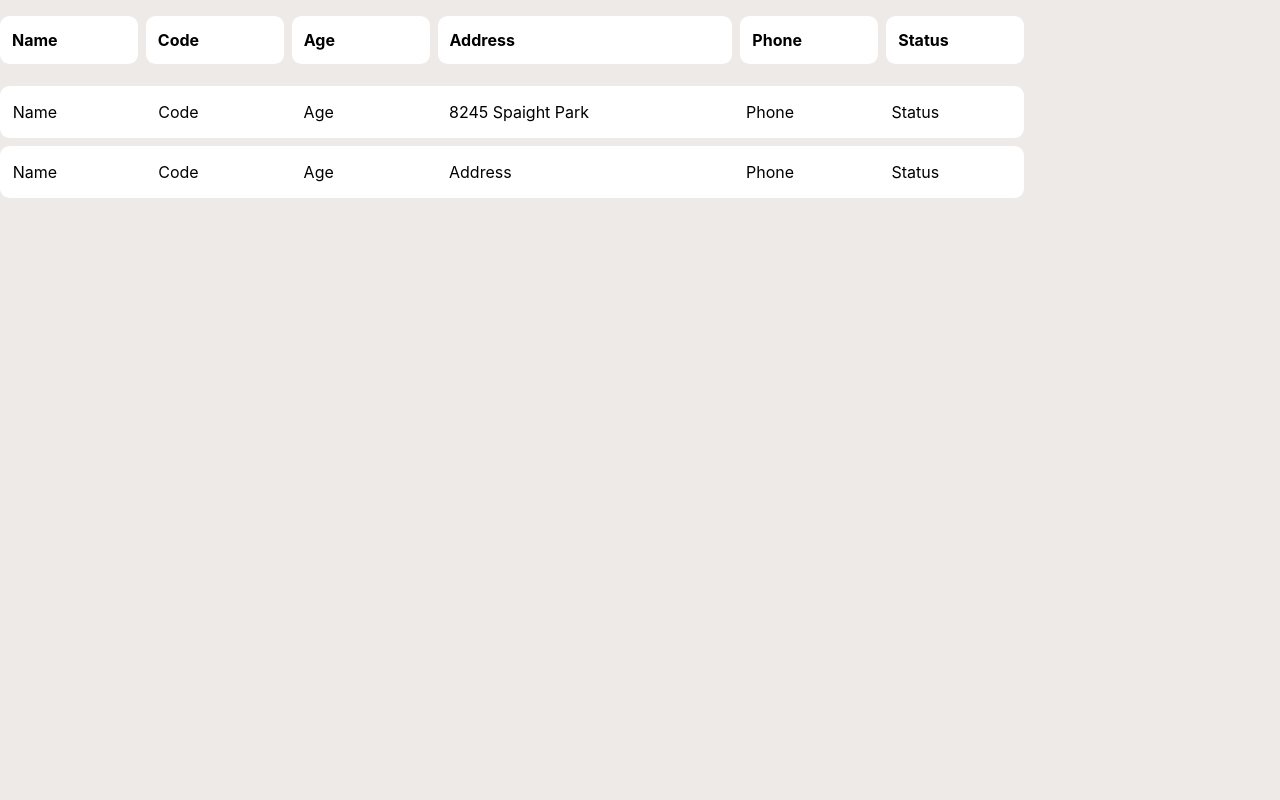
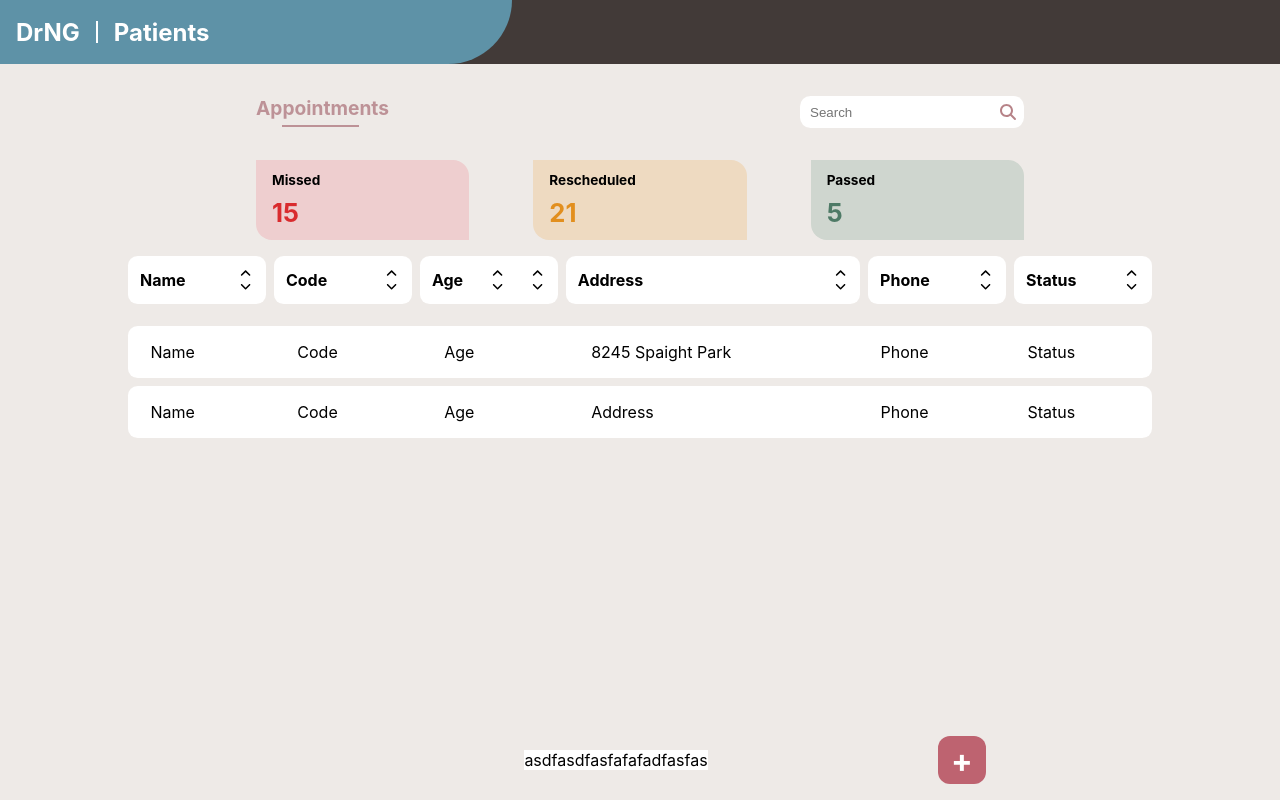
Before and after one commit to AchaRhaah/Dr.Nwgashi, a React (Create React App) app: page / in a window 1280 px wide. Built offline with nearby package versions, Linux system fonts and the light colour scheme.

Commit message:
done with hom page. on to the records page

```diff
--- a/src/App.js
+++ b/src/App.js
@@ -1,11 +1,20 @@
 import "./App.css";
-import { Navbar, StatusBox, Status, Table } from "../src/components/index";
+import { Navbar } from "./components";
+import { HomePage, RecordPage } from "./pages";
+import { BrowserRouter, Routes, Route } from "react-router-dom";
 
 function App() {
   return (
     <div className="App">
-      {/* hi */}
-      <Table />
+      <Navbar />
+      <HomePage />
+      {/* <BrowserRouter>
+        <Routes>
+          <Route path="/" element={<HomePage />}>
+            <Route index element={<RecordPage />} />
+          </Route>
+        </Routes>
+      </BrowserRouter> */}
     </div>
   );
 }
--- a/src/components/StatusBox/StatusBox.module.css
+++ b/src/components/StatusBox/StatusBox.module.css
@@ -1,6 +1,6 @@
 .container {
-    width: 12rem;
-    height: 5.5rem;
+    width: 18rem;
+    height: 5rem;
     background: #000;
     border-radius: 0 1rem 0 1rem;
     display: flex;
--- a/src/components/Table/Table.jsx
+++ b/src/components/Table/Table.jsx
@@ -1,26 +1,64 @@
 import React from "react";
 import styles from "./TableHeader.module.css";
+import { FontAwesomeIcon } from "@fortawesome/react-fontawesome";
+import {
+  faAngleUp,
+  faAngleDown,
+  faBarsFilter,
+} from "@fortawesome/free-solid-svg-icons";
 
 function Table() {
   return (
-    <div>
+    <div className={styles.tableContainer}>
       <ul className={styles.table}>
-        <li className={styles.table_header}>
-          <div className={`${styles.tableHeaderText} ${styles.col_1}`}>
-            Name
+        <li className={styles.tableHeader}>
+          <div className={`${styles.tableHeaderContainer} ${styles.col_1}`}>
+            <p className={styles.tableHeaderText}>Name</p>
+            <div className={styles.iconContainer}>
+              <FontAwesomeIcon className={styles.icon} icon={faAngleUp} />
+              <FontAwesomeIcon className={styles.icon} icon={faAngleDown} />
+            </div>
           </div>
-          <div className={`${styles.col_2} ${styles.tableHeaderText}`}>
-            Code
+          <div className={`${styles.col_2} ${styles.tableHeaderContainer}`}>
+            <p className={styles.tableHeaderText}>Code</p>
+            <div className={styles.iconContainer}>
+              <FontAwesomeIcon className={styles.icon} icon={faAngleUp} />
+              <FontAwesomeIcon className={styles.icon} icon={faAngleDown} />
+            </div>
           </div>
-          <div className={`${styles.col_3} ${styles.tableHeaderText}`}>Age</div>
-          <div className={`${styles.col_4} ${styles.tableHeaderText}`}>
-            Address
+          <div className={`${styles.col_3} ${styles.tableHeaderContainer}`}>
+            <p className={styles.tableHeaderText}>Age</p>
+            <div className={styles.iconWrapper}>
+              <div className={styles.iconContainer}>
+                <FontAwesomeIcon className={styles.icon} icon={faAngleUp} />
+                <FontAwesomeIcon className={styles.icon} icon={faAngleDown} />
+              </div>
+            </div>
+            <div className={styles.iconContainer}>
+              <FontAwesomeIcon className={styles.icon} icon={faAngleUp} />
+              <FontAwesomeIcon className={styles.icon} icon={faAngleDown} />
+            </div>
           </div>
-          <div className={`${styles.col_5} ${styles.tableHeaderText}`}>
-            Phone
+          <div className={`${styles.col_4} ${styles.tableHeaderContainer}`}>
+            <p className={styles.tableHeaderText}>Address</p>
+            <div className={styles.iconContainer}>
+              <FontAwesomeIcon className={styles.icon} icon={faAngleUp} />
+              <FontAwesomeIcon className={styles.icon} icon={faAngleDown} />
+            </div>
           </div>
-          <div className={`${styles.col_6} ${styles.tableHeaderText}`}>
-            Status
+          <div className={`${styles.col_5} ${styles.tableHeaderContainer}`}>
+            <p className={styles.tableHeaderText}>Phone</p>
+            <div className={styles.iconContainer}>
+              <FontAwesomeIcon className={styles.icon} icon={faAngleUp} />
+              <FontAwesomeIcon className={styles.icon} icon={faAngleDown} />
+            </div>
+          </div>
+          <div className={`${styles.col_6} ${styles.tableHeaderContainer}`}>
+            <p className={styles.tableHeaderText}>Status</p>
+            <div className={styles.iconContainer}>
+              <FontAwesomeIcon className={styles.icon} icon={faAngleUp} />
+              <FontAwesomeIcon className={styles.icon} icon={faAngleDown} />
+            </div>
           </div>
         </li>
         <li className={styles.table_row}>
--- a/src/components/Table/TableHeader.module.css
+++ b/src/components/Table/TableHeader.module.css
@@ -1,8 +1,13 @@
-.table {
+.tableContainer {
     width: 80%;
+    margin: 0 auto;
 }
 
-.table_header {
+.table {
+    width: 100%;
+}
+
+.tableHeader {
     border-radius: 3px;
     padding: 1rem 0 1rem 0;
     display: flex;
@@ -15,12 +20,38 @@
     font-weight: 700;
     background: #fff;
     height: 3rem;
+    display: flex;
+    align-items: center;
+
+}
+
+.iconContainer{
+    display: flex;
+    flex-direction: column;
+    justify-content: center;
+    align-items: center;
+    gap: -1px;
+}
+
+.tableHeaderContainer {
+    background: #fff;
+    height: 3rem;
     border-radius: 0.6rem;
     display: flex;
     text-align: start;
     align-items: center;
+    justify-content: space-between;
     padding-left: 0.75em;
+    padding-right: 0.9em;
+}
 
+.icon{
+    font-weight: 700;
+    font-size: 0.8rem;
+}
+
+.filterIcon{
+    font-size: 1rem;
 }
 
 .table_row {
@@ -40,7 +71,7 @@
 .col {
     display: flex;
     align-items: flex-start;
-    margin-left: 0.8rem;
+    margin-left: 1.4rem;
     /* border: 1px solid; */
     /* justify-content: center; */
 }
--- /dev/null
+++ b/src/pages/HomePage/HomePage.jsx
@@ -0,0 +1,53 @@
+import React from "react";
+import { Navbar, StatusBox, Status, Table } from "../../components";
+import { FontAwesomeIcon } from "@fortawesome/react-fontawesome";
+
+import { faMagnifyingGlass } from "@fortawesome/free-solid-svg-icons";
+
+import styles from "./HomePage.module.css";
+
+function HomePage() {
+  return (
+    <div className={styles.homePage}>
+      <div className={styles.container1}>
+        <div>
+          <p className={styles.appointment}>
+            Ap<span className={styles.underline}>pointme</span>nts
+          </p>
+        </div>
+        <div className={styles.inputWrapper}>
+          <input className={styles.search} placeholder="Search" type="text" />
+          <FontAwesomeIcon className={styles.searchIcon} icon={faMagnifyingGlass} />
+        </div>
+      </div>
+      <div className={styles.status}>
+        <StatusBox
+          textColor={"#D92B2E"}
+          title="Missed"
+          bgcolor={"#EECECF"}
+          amount={15}
+        />
+        <StatusBox
+          title="Rescheduled"
+          textColor={"#E28F1E"}
+          bgcolor={"#EEDAC1"}
+          amount={21}
+        />
+        <StatusBox
+          title="Passed"
+          bgcolor={"#CFD6CF"}
+          textColor={"#4E7A66"}
+          amount={5}
+        />
+      </div>
+      <Table />
+      <div className={styles.bottomContainer}>
+        <div></div>
+        <div className={styles.paginator}>asdfasdfasfafafadfasfas</div>
+        <div className={styles.plus}>+</div>
+      </div>
+    </div>
+  );
+}
+
+export default HomePage;
--- /dev/null
+++ b/src/pages/HomePage/HomePage.module.css
@@ -0,0 +1,95 @@
+.homePage {
+    width: 100%;
+    height: 100%;
+}
+
+.appointment {
+    color: #BD9297;
+    font-weight: 700;
+    font-size: 1.2rem;
+}
+
+.underline {
+    text-decoration: none;
+    border-bottom: 3px;
+    padding-bottom: 0.3rem;
+    border-bottom: 2.5px solid;
+}
+
+.inputWrapper {
+    width: 14rem;
+    height: 2rem;
+    background: #fff;
+    border-radius: 0.65em;
+    display: flex;
+    align-items: center;
+    justify-content: space-between;
+    padding-left: 0.5rem;
+    padding-right: 0.5rem;
+}
+
+.inputWrapper:hover{
+    outline: 2px;
+}
+
+.container1 {
+    padding-top: 2rem;
+    width: 60%;
+    justify-content: space-between;
+    display: flex;
+    margin: 0 auto;
+    margin-bottom: 2rem;
+}
+
+.search {
+    width: 90%;
+    height: 100%;
+    border-color: transparent;
+    border-radius: 0.4em;
+}
+
+input:focus {
+    outline: none;
+}
+
+.searchIcon {
+    color: #B78388;
+}
+
+.status {
+    width: 60%;
+    display: flex;
+    justify-content: space-between;
+    gap: 4rem;
+    margin: 0 auto;
+    position: relative;
+}
+
+.bottomContainer {
+    margin: 0 auto;
+    display: flex;
+    width: 90%;
+    height: 5rem;
+    justify-content: space-evenly;
+    align-items: center;
+    top: 0;
+    position: absolute;
+    top: 45rem;
+}
+
+.paginator {
+    background: #fff;
+}
+
+.plus {
+    font-weight: 700;
+    font-size: 2em;
+    display: flex;
+    align-items: center;
+    justify-content: center;
+    color: #fff;
+    width: 3rem;
+    height: 3rem;
+    border-radius: 0.75rem;
+    background: #BE6370;
+}
--- /dev/null
+++ b/src/pages/Record/RecordPage.jsx
@@ -0,0 +1,11 @@
+import React from 'react'
+
+function RecordPage() {
+  return (
+    <div>
+
+    </div>
+  )
+}
+
+export default RecordPage
--- a/src/pages/index.js
+++ b/src/pages/index.js
@@ -0,0 +1,2 @@
+export { default as HomePage } from "./HomePage/HomePage";
+export {default as RecordPage} from "./Record/RecordPage"
```
Also changed, not shown: package.json (+7 -0 lines), src/pages/Form.jsx (deleted, +0 -7 lines), src/pages/HomePage.jsx (deleted, +0 -7 lines), 1 other file (tests, documents, lock files or other folders).
